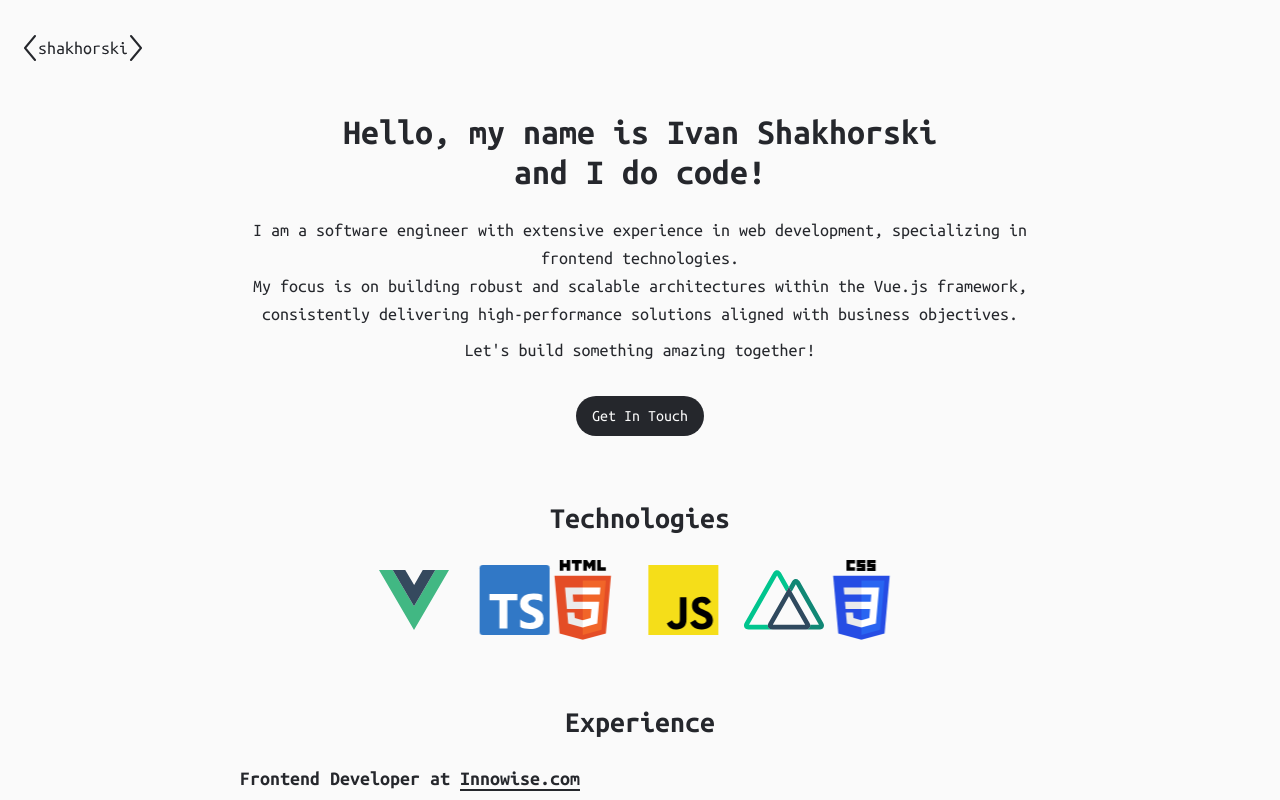
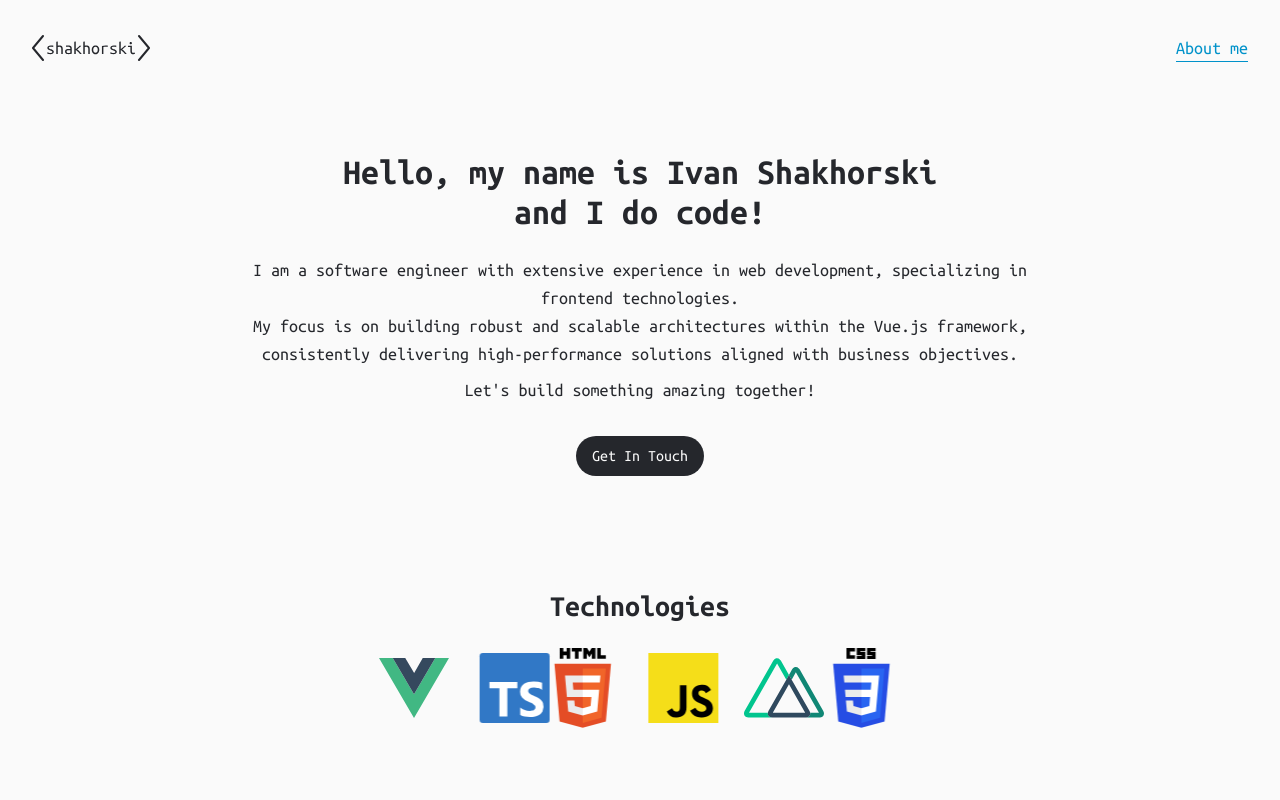
Before and after one commit to ishakhorski-dev/portfolio, a Vue app: page / in a window 1280 px wide. Shown: the top 800 px of the page. Built offline with nearby package versions, Linux system fonts and the light colour scheme.

Commit message:
Refactor layout structure and add navigation to AppHeader

```diff
--- a/src/App.vue
+++ b/src/App.vue
@@ -1,7 +1,17 @@
 <script setup lang="ts">
 import { RouterView } from 'vue-router'
+
+import AppHeader from '@/components/app/AppHeader.vue'
+import AppMain from '@/components/app/AppMain.vue'
+import AppFooter from '@/components/app/AppFooter.vue'
 </script>
 
 <template>
-    <RouterView />
+    <AppHeader />
+
+    <AppMain>
+        <RouterView />
+    </AppMain>
+
+    <AppFooter />
 </template>
--- a/src/assets/main.scss
+++ b/src/assets/main.scss
@@ -28,9 +28,31 @@
     }
 
     .link {
+        @apply relative;
         @apply inline-flex items-center gap-2;
-        @apply text-black dark:text-white underline underline-offset-4;
-        @apply transition-[color] duration-75;
-        @apply hover:text-accent;
+        @apply text-black dark:text-white;
+        @apply transition-[color] duration-200;
+
+        &::after {
+            @apply content-[''];
+            @apply absolute;
+            @apply w-full h-[0.05em];
+            @apply bg-primary;
+            @apply left-0 bottom-0;
+            @apply scale-0 opacity-0;
+            @apply origin-bottom;
+            @apply transition-[opacity,transform] duration-200;
+        }
+
+        &:hover,
+        &:focus,
+        &--active {
+            @apply text-primary;
+
+            &::after {
+                @apply scale-100 opacity-100;
+                @apply bg-primary;
+            }
+        }
     }
 }
--- a/src/components/app/AppFooter.vue
+++ b/src/components/app/AppFooter.vue
@@ -40,7 +40,7 @@ import IconGitHub from '@/components/icons/IconGitHub.vue'
 .footer {
     &__container {
         @apply container mx-auto;
-        @apply px-4 md:px-6 py-8 md:py-10;
+        @apply px-6 md:px-8 py-10 md:py-14;
     }
 
     p {
--- a/src/components/app/AppHeader.vue
+++ b/src/components/app/AppHeader.vue
@@ -6,6 +6,10 @@ import IconLogo from '@/components/icons/IconLogo.vue'
     <header class="header">
         <div class="header__container">
             <IconLogo />
+
+            <nav class="nav">
+                <RouterLink to="/" active-class="link--active" class="link">About me</RouterLink>
+            </nav>
         </div>
     </header>
 </template>
@@ -14,7 +18,13 @@ import IconLogo from '@/components/icons/IconLogo.vue'
 .header {
     &__container {
         @apply container mx-auto;
-        @apply px-4 md:px-6 py-6 md:py-8;
+        @apply flex justify-between items-center;
+        @apply px-6 md:px-8 py-6 md:py-8;
+    }
+
+    .nav {
+        @apply flex gap-4;
+        @apply text-lg font-medium;
     }
 }
 </style>
--- a/src/components/app/AppMain.vue
+++ b/src/components/app/AppMain.vue
@@ -1,5 +1,16 @@
 <template>
     <main class="main">
-        <slot></slot>
+        <div class="main__container">
+            <slot></slot>
+        </div>
     </main>
 </template>
+
+<style lang="scss">
+.main {
+    &__container {
+        @apply container mx-auto;
+        @apply px-6 md:px-8;
+    }
+}
+</style>
--- a/src/components/app/AppSection.vue
+++ b/src/components/app/AppSection.vue
@@ -7,7 +7,7 @@
 <style lang="scss">
 .section {
     @apply flex flex-col items-center justify-center;
-    @apply px-4 md:px-6 py-4;
+    @apply py-8 md:py-14;
 
     h1 {
         @apply text-2xl md:text-3xl font-bold;
@@ -21,4 +21,18 @@
         @apply text-base md:text-lg;
     }
 }
+
+@keyframes fade {
+    from {
+        opacity: 0;
+    }
+}
+
+@media (prefers-reduced-motion: no-preference) {
+    .section {
+        animation: fade linear both;
+        animation-timeline: view();
+        animation-range: 10vh 30vh;
+    }
+}
 </style>
--- a/src/views/HomeView.vue
+++ b/src/views/HomeView.vue
@@ -1,8 +1,4 @@
 <script setup lang="ts">
-import AppHeader from '@/components/app/AppHeader.vue'
-import AppMain from '@/components/app/AppMain.vue'
-import AppFooter from '@/components/app/AppFooter.vue'
-
 import SectionIntroduction from '@/components/sections/SectionIntroduction.vue'
 import SectionKnowledge from '@/components/sections/SectionKnowledge.vue'
 import SectionExperience from '@/components/sections/SectionExperience.vue'
@@ -10,17 +6,11 @@ import SectionContact from '@/components/sections/SectionContact.vue'
 </script>
 
 <template>
-    <AppHeader />
+    <SectionIntroduction />
 
-    <AppMain>
-        <SectionIntroduction class="mb-8" />
+    <SectionKnowledge />
 
-        <SectionKnowledge class="my-8" />
+    <SectionExperience />
 
-        <SectionExperience class="my-8" />
-
-        <SectionContact class="my-8" />
-    </AppMain>
-
-    <AppFooter />
+    <SectionContact />
 </template>
--- a/tailwind.config.js
+++ b/tailwind.config.js
@@ -1,17 +1,15 @@
 /** @type {import('tailwindcss').Config} */
 export default {
-  content: [
-    "./index.html",
-    "./src/**/*.{vue,js,ts,jsx,tsx}",
-  ],
+    content: ['./index.html', './src/**/*.{vue,js,ts,jsx,tsx}'],
     theme: {
         extend: {
             colors: {
                 black: '#25272c',
                 white: '#fafafa',
-        accent: '#8dc6ff'
+                primary: '#0092ca'
+                // accent: '#8dc6ff'
             }
-    },
+        }
     },
     plugins: []
 }
```
Lines whose indentation alone changed are shown as unchanged.
